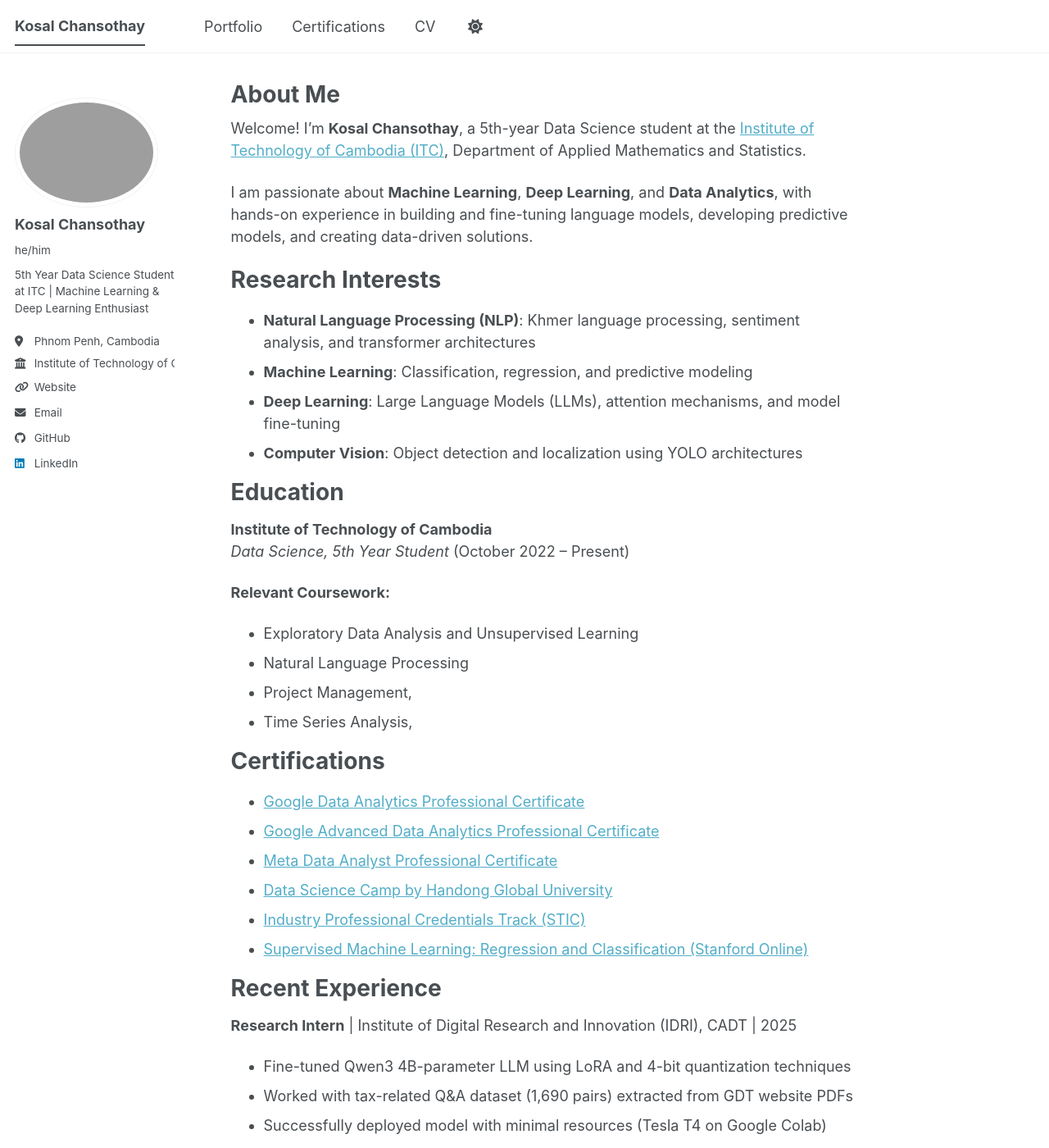
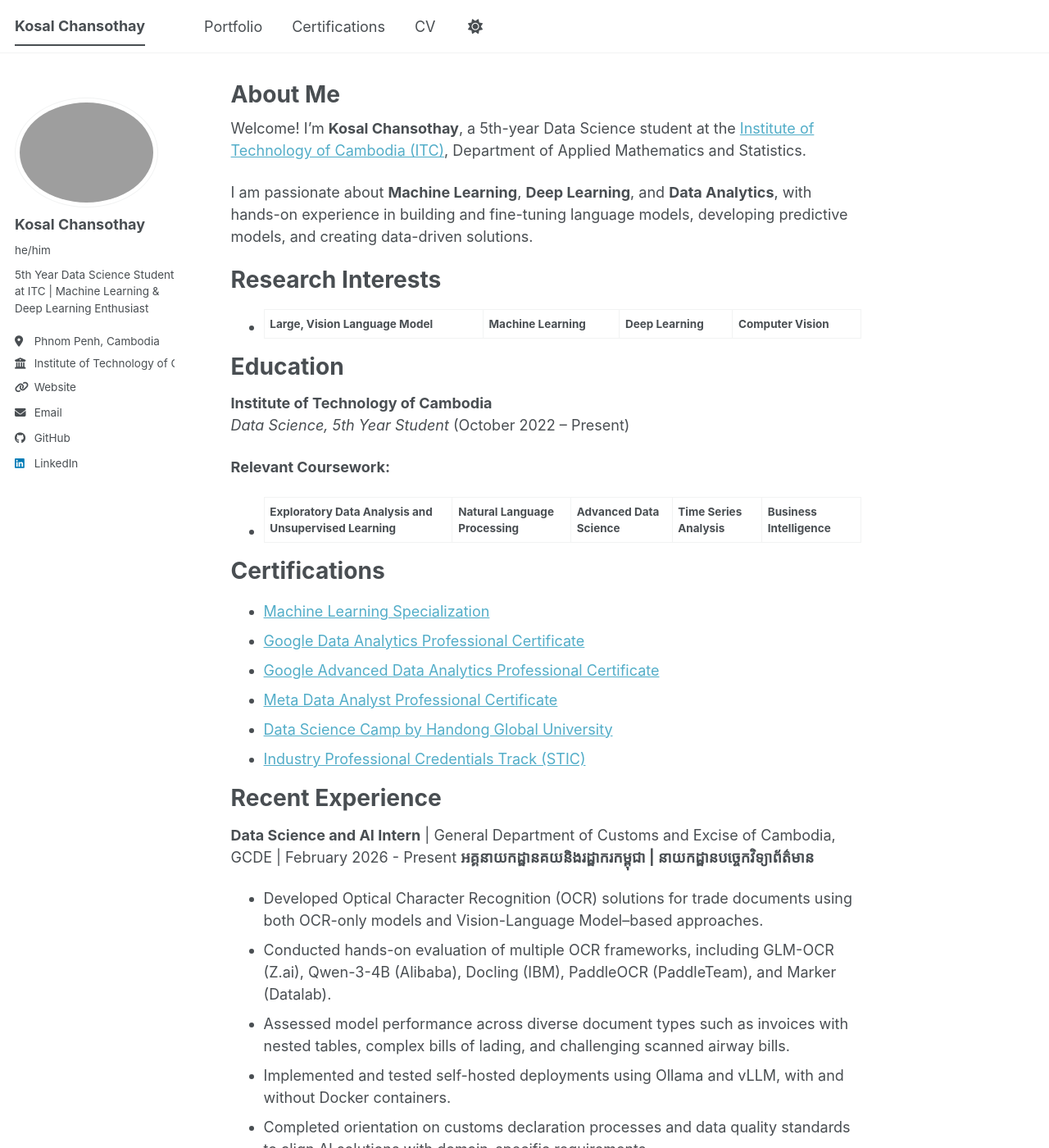
Before and after one commit to KosalChansothay/kosalchansothay.github.io, a Jekyll site: the page built from _pages/about.md, in a window 1280 px wide and 1400 px high. Shown: the whole window at 82% size. Built offline with Jekyll 4.4.1, drawn with Linux system fonts in a browser that asks for light colours; a script bundle is joined from its source files by our own code; library files that are not in the unit come from our copies; some of the changed text lies outside the part shown.

Commit message:
update profile

```diff
--- a/_pages/about.md
+++ b/_pages/about.md
@@ -13,10 +13,7 @@ I am passionate about **Machine Learning**, **Deep Learning**, and **Data Analyt
 
 Research Interests
 ======
-- **Natural Language Processing (NLP)**: Khmer language processing, sentiment analysis, and transformer architectures
-- **Machine Learning**: Classification, regression, and predictive modeling
-- **Deep Learning**: Large Language Models (LLMs), attention mechanisms, and model fine-tuning
-- **Computer Vision**: Object detection and localization using YOLO architectures
+- **Large, Vision Language Model** | **Machine Learning** | **Deep Learning** | **Computer Vision**
 
 Education
 ======
@@ -24,22 +21,27 @@ Education
 *Data Science, 5th Year Student* (October 2022 – Present)
 
 **Relevant Coursework:**
-- Exploratory Data Analysis and Unsupervised Learning
-- Natural Language Processing
-- Project Management,
-- Time Series Analysis,
+- **Exploratory Data Analysis and Unsupervised Learning** | **Natural Language Processing** | **Advanced Data Science** | **Time Series Analysis** | **Business Intelligence**
 
 Certifications
 ======
+- [Machine Learning Specialization](https://www.coursera.org/account/accomplishments/specialization/N9HTBKVN5NTA)
 - [Google Data Analytics Professional Certificate](https://coursera.org/share/6d8384088f44319829cad7c50e77302b)
 - [Google Advanced Data Analytics Professional Certificate](https://coursera.org/share/678e5558b72bb73900a874181888a790)
 - [Meta Data Analyst Professional Certificate](https://coursera.org/share/2c8d05191cad229d711836165a46b54f)
 - [Data Science Camp by Handong Global University](https://drive.google.com/file/d/13a6fvsZJIJerTzdufcfBIBmojouPrD67/view?usp=drivesdk)
 - [Industry Professional Credentials Track (STIC)](https://www.dropbox.com/scl/fi/c96zl2a3yd9behxwl97iw/26168.Kosal-Chansothay_2024.10.24.stic-certificate-of-completion.pdf?rlkey=r3b5xwvff5nddix21pty7up7j&e=1&dl=0)
-- [Supervised Machine Learning: Regression and Classification (Stanford Online)](https://coursera.org/share/336b60ef753bc165b626ca41b79b17d9)
 
 Recent Experience
 ======
+**Data Science and AI Intern** | General Department of Customs and Excise of Cambodia, GCDE | February 2026 - Present
+**អគ្គនាយកដ្ឋានគយនិងរដ្ឋាករកម្ពុជា | នាយកដ្ឋានបច្ចេកវិទ្យាព័ត៌មាន**
+- Developed Optical Character Recognition (OCR) solutions for trade documents using both OCR-only models and Vision-Language Model–based approaches.
+- Conducted hands-on evaluation of multiple OCR frameworks, including GLM-OCR (Z.ai), Qwen-3-4B (Alibaba), Docling (IBM), PaddleOCR (PaddleTeam), and Marker (Datalab).
+- Assessed model performance across diverse document types such as invoices with nested tables, complex bills of lading, and challenging scanned airway bills.
+- Implemented and tested self-hosted deployments using Ollama and vLLM, with and without Docker containers.
+- Completed orientation on customs declaration processes and data quality standards to align AI solutions with domain-specific requirements.
+
 **Research Intern** | Institute of Digital Research and Innovation (IDRI), CADT | 2025
 - Fine-tuned Qwen3 4B-parameter LLM using LoRA and 4-bit quantization techniques
 - Worked with tax-related Q&A dataset (1,690 pairs) extracted from GDT website PDFs
```
Also changed, not shown: other parts of _pages/about.md (+1 -1 lines).
